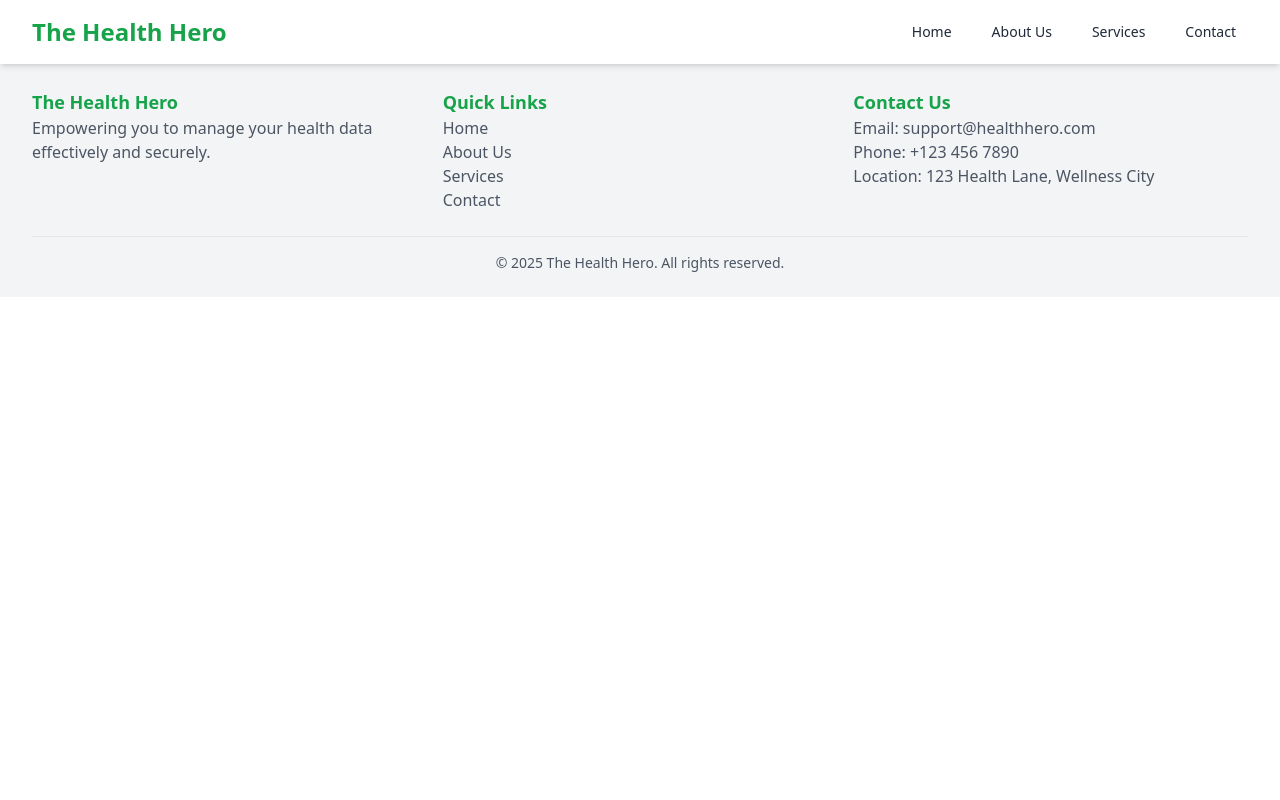
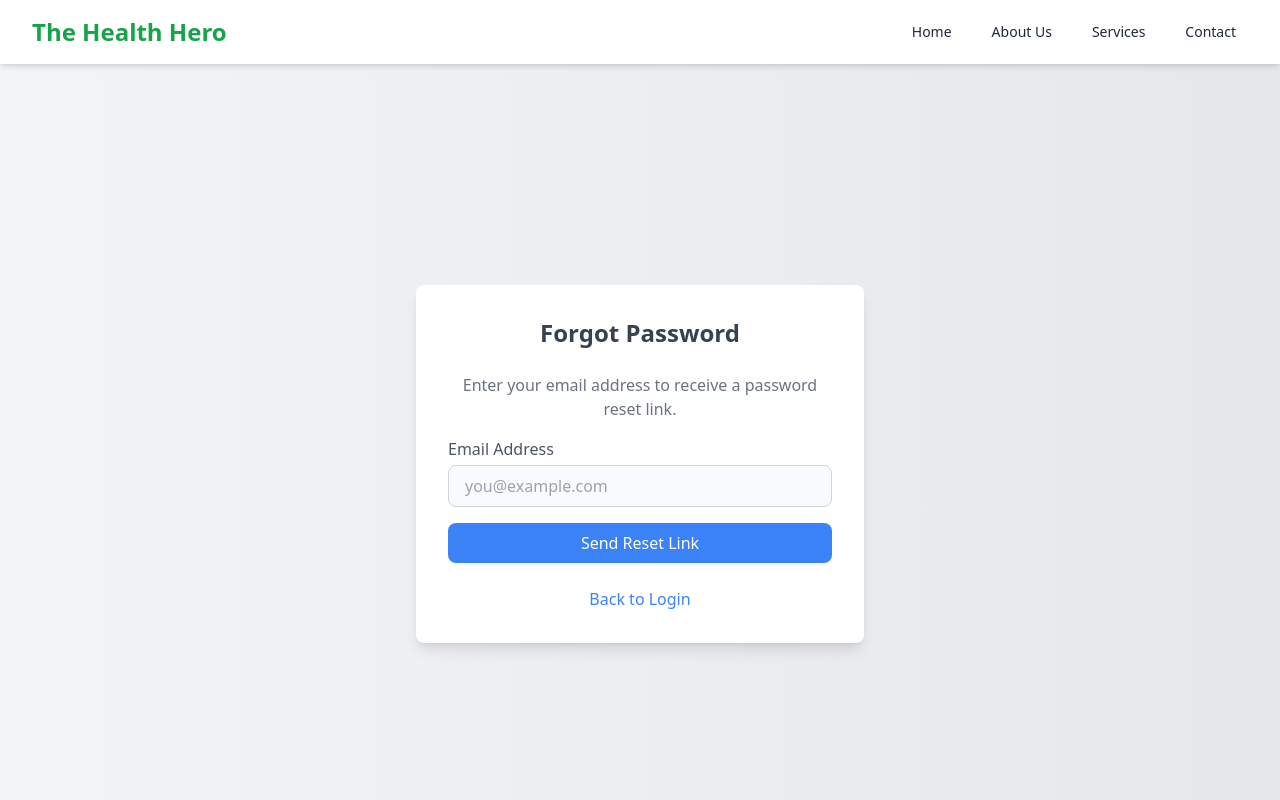
Before and after one commit to Giathi-Daniel/The-Health-Hero, a React (Vite) app in the folder health-hero-frontend/: page /forgot in a window 1280 px wide. Shown: the top 800 px of the page. Built offline with nearby package versions, Linux system fonts and the light colour scheme.

Commit message:
add forgot password page and not found page

```diff
--- a/health-hero-frontend/src/App.jsx
+++ b/health-hero-frontend/src/App.jsx
@@ -7,19 +7,23 @@ import RegistrationForm from './components/RegistrationForm'
 import Login from './components/Login'
 import ConsultationForm from './components/ConsultationForm'
 import AppointmentBooking from './components/AppointmentBooking'
+import ForgotPassword from './components/ForgotPassword'
+import NotFound from './components/NotFound'
 
 const App = () => {
   return (
     <Router>
         <Navbar />
         <Routes>
-            <Route path='/home' element={<Home />} />
+            <Route path='/' element={<Home />} />
             <Route path="/register/patient" element={<RegistrationForm userType="Patient" />} />
             <Route path="/register/doctor" element={<RegistrationForm userType="Doctor" />} />
             <Route path="/register/admin" element={<RegistrationForm userType="Admin" />} />
             <Route path="/login" element={<Login />} />
             <Route path="/book-consultation" element={<ConsultationForm />} />
             <Route path="/book-appointment" element={<AppointmentBooking />} />
+            <Route path="/forgot" element={<ForgotPassword />} />
+            <Route path="*" element={<NotFound />} />
         </Routes>
         <Footer />
     </Router>
--- /dev/null
+++ b/health-hero-frontend/src/components/ForgotPassword.jsx
@@ -0,0 +1,93 @@
+import React, { useState } from "react";
+
+const ForgotPassword = () => {
+  const [email, setEmail] = useState("");
+  const [message, setMessage] = useState("");
+  const [error, setError] = useState("");
+
+  const handleSubmit = async (e) => {
+    e.preventDefault();
+
+    // Validation
+    if (!email) {
+      setError("Please enter your email address.");
+      return;
+    }
+
+    // Reset state
+    setError("");
+    setMessage("");
+
+    // Simulate API call
+    try {
+      const response = await fetch("/api/forgot-password", {
+        method: "POST",
+        headers: { "Content-Type": "application/json" },
+        body: JSON.stringify({ email }),
+      });
+
+      if (response.ok) {
+        setMessage("If this email is registered, a reset link will be sent.");
+        setEmail("");
+      } else {
+        const result = await response.json();
+        setError(result.message || "Failed to send reset link.");
+      }
+    } catch (err) {
+      setError("An error occurred. Please try again.");
+    }
+  };
+
+  return (
+    <div className="min-h-screen flex items-center justify-center bg-gradient-to-r from-gray-100 to-gray-200 p-6">
+      <div className="max-w-md w-full bg-white rounded-lg shadow-lg p-8">
+        <h2 className="text-2xl font-bold text-center text-gray-700 mb-6">
+          Forgot Password
+        </h2>
+        <p className="text-center text-gray-500 mb-4">
+          Enter your email address to receive a password reset link.
+        </p>
+        <form onSubmit={handleSubmit}>
+          <div className="mb-4">
+            <label className="block text-gray-600" htmlFor="email">
+              Email Address
+            </label>
+            <input
+              type="email"
+              id="email"
+              value={email}
+              onChange={(e) => setEmail(e.target.value)}
+              className={`mt-1 block w-full px-4 py-2 bg-gray-50 border ${
+                error ? "border-red-500" : "border-gray-300"
+              } rounded-lg focus:ring-blue-500 focus:border-blue-500`}
+              placeholder="you@example.com"
+            />
+            {error && <p className="text-red-500 text-sm mt-1">{error}</p>}
+          </div>
+
+          <button
+            type="submit"
+            className="w-full py-2 bg-blue-500 text-white rounded-lg hover:bg-blue-600 transition duration-200"
+          >
+            Send Reset Link
+          </button>
+        </form>
+
+        {message && (
+          <p className="text-green-500 text-center mt-4">{message}</p>
+        )}
+
+        <div className="mt-6 text-center">
+          <a
+            href="/login"
+            className="text-blue-500 hover:text-blue-600 transition duration-200"
+          >
+            Back to Login
+          </a>
+        </div>
+      </div>
+    </div>
+  );
+};
+
+export default ForgotPassword;
--- /dev/null
+++ b/health-hero-frontend/src/components/NotFound.jsx
@@ -0,0 +1,43 @@
+import React from "react";
+import { Link } from "react-router-dom";
+
+const NotFound = () => {
+  return (
+    <div className="min-h-screen flex flex-col items-center justify-center bg-gradient-to-r from-gray-100 to-gray-200 p-6">
+      <div className="text-center">
+        <h1 className="text-9xl font-extrabold text-gray-800">404</h1>
+        <p className="text-2xl font-semibold text-gray-600 mt-4">
+          Page Not Found
+        </p>
+        <p className="text-gray-500 mt-2">
+          The page you're looking for doesn't exist or has been moved.
+        </p>
+
+        <div className="mt-8">
+          <img
+            src="https://via.placeholder.com/400x250"
+            alt="404 Illustration"
+            className="mx-auto w-80"
+          />
+        </div>
+
+        <div className="mt-8 flex justify-center space-x-4">
+          <Link
+            to="/"
+            className="px-6 py-3 bg-blue-500 text-white rounded-lg shadow-md hover:bg-blue-600 transition duration-200"
+          >
+            Go to Home
+          </Link>
+          <Link
+            to="/help"
+            className="px-6 py-3 bg-gray-100 text-gray-700 rounded-lg shadow-md hover:bg-gray-200 transition duration-200"
+          >
+            Contact Support
+          </Link>
+        </div>
+      </div>
+    </div>
+  );
+};
+
+export default NotFound;
```
